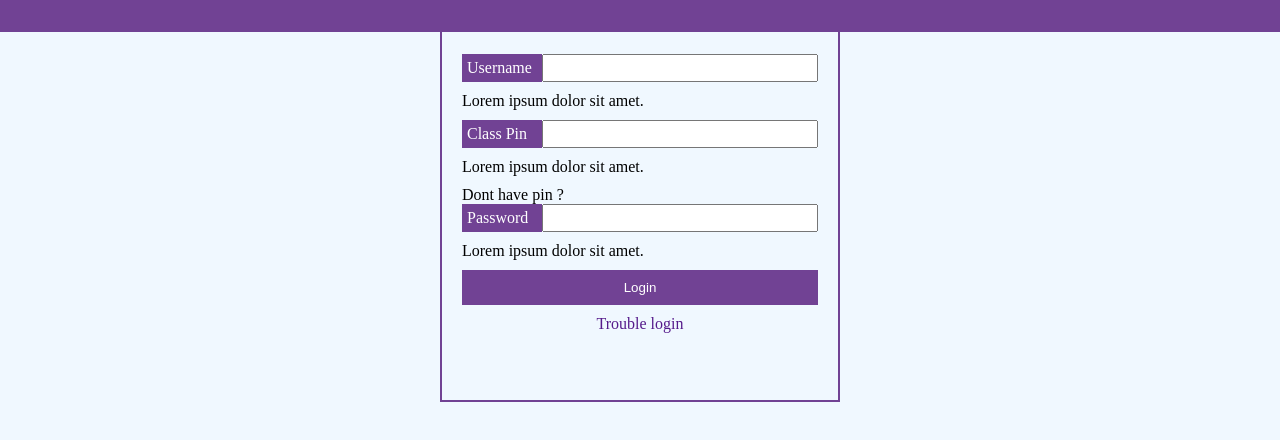
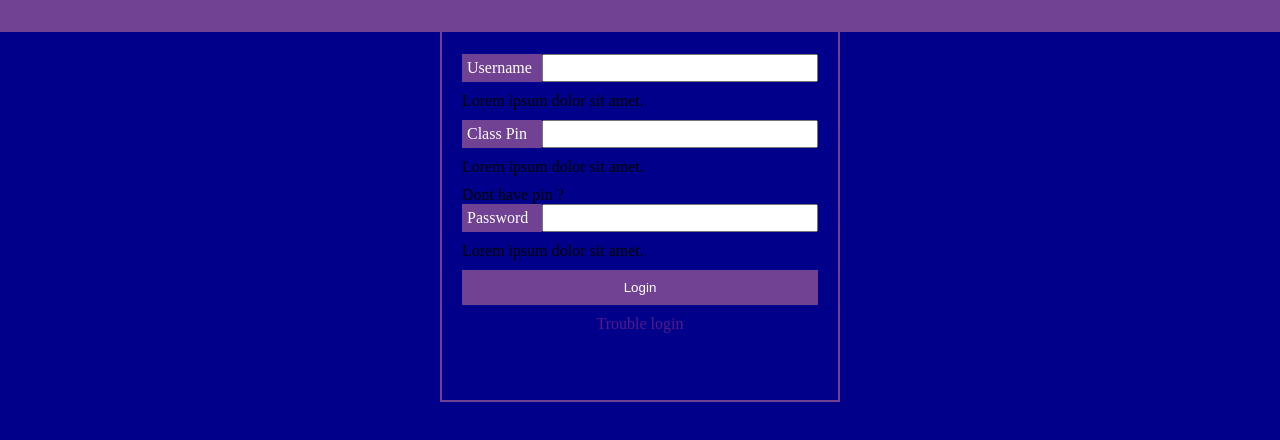
Before and after one commit to SachinBhople/SachinBhople, a plain HTML site: page index.html in a window 1280 px wide. Shown: the part 118-558 px from the top of the page. Drawn offline with Linux system fonts and the light colour scheme.

Commit message:
initial commit

```diff
--- a/index.html
+++ b/index.html
@@ -19,7 +19,7 @@
         }
 
         body {
-            background-color: aliceblue;
+            background-color: darkblue;
         }
 
         .header {
```
